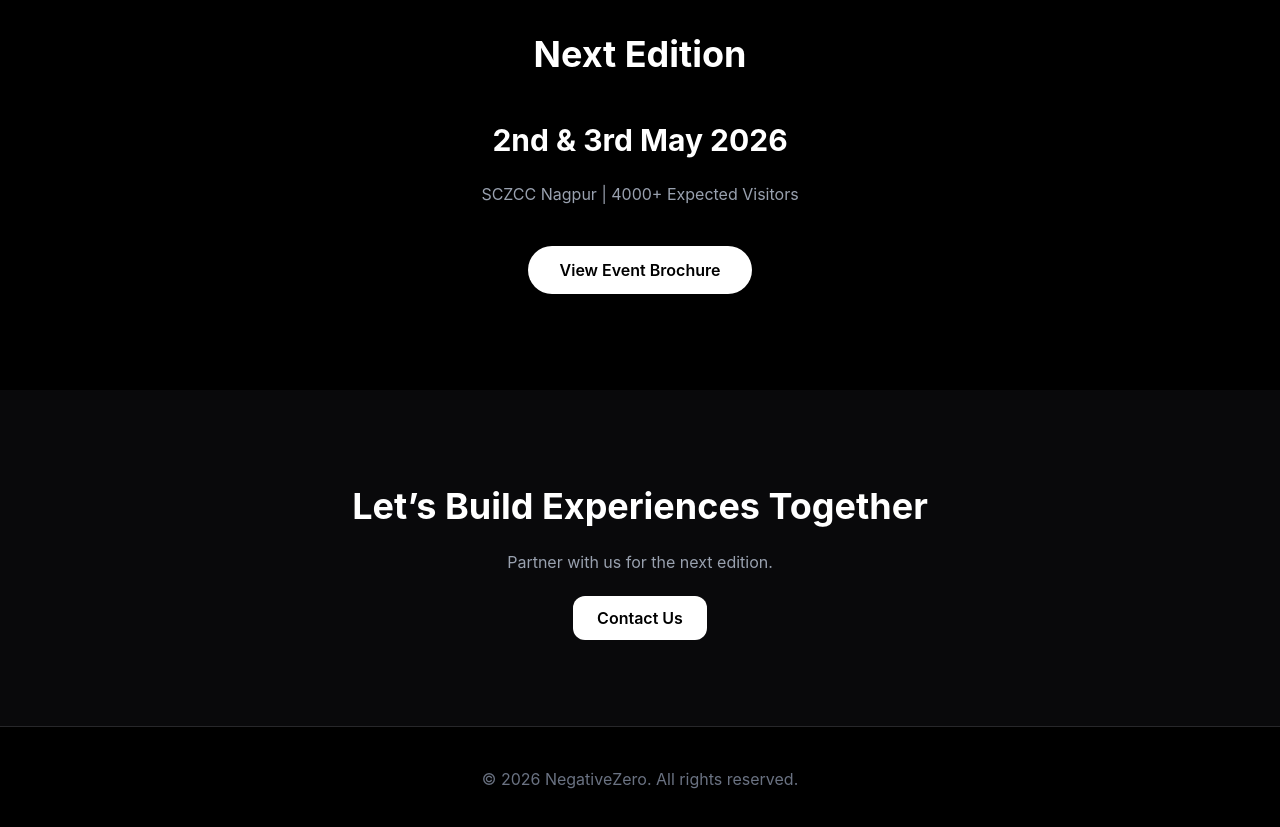
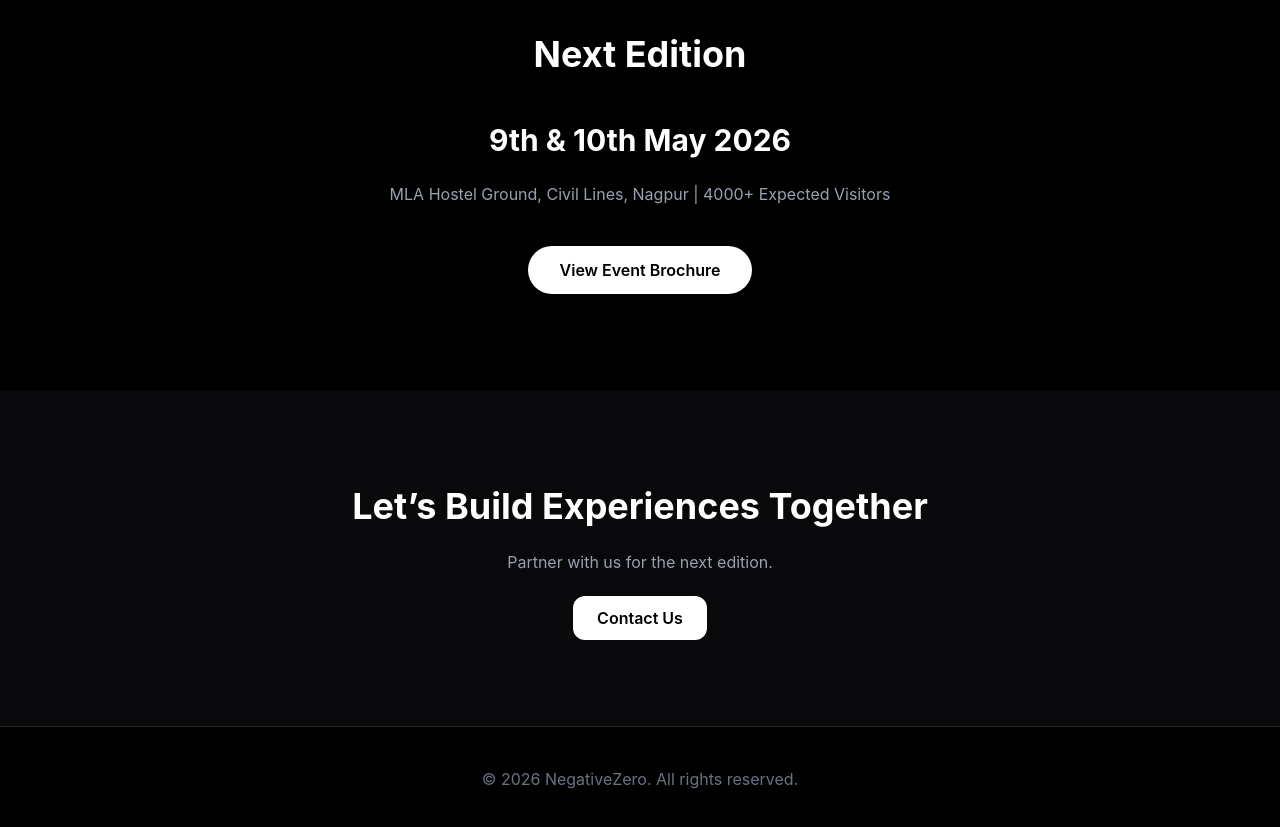
Before and after one commit to Namah0408/Negativezero, a React (Vite) app in the folder client/: page / in a window 1280 px wide. Shown: the part 3700-4527 px from the top of the page. Built offline with nearby package versions, Linux system fonts and the light colour scheme.

Commit message:
commit 7

```diff
--- a/client/src/components/sections/UpcomingEvent.jsx
+++ b/client/src/components/sections/UpcomingEvent.jsx
@@ -8,14 +8,14 @@ export default function UpcomingEvent() {
         <SectionHeading title="Next Edition" />
 
         <div className="text-center space-y-6">
-          <p className="text-3xl font-bold">2nd & 3rd May 2026</p>
+          <p className="text-3xl font-bold">9th & 10th May 2026</p>
           <p className="text-gray-400">
-            SCZCC Nagpur | 4000+ Expected Visitors
+            MLA Hostel Ground, Civil Lines, Nagpur | 4000+ Expected Visitors
           </p>
 
           {/* Brochure Button */}
           <a
-            href="/brochure/NZ2026brochure.pdf.pdf"
+            href="/brochure/NZ2026brochure.pdf"
             target="_blank"
             rel="noopener noreferrer"
             className="inline-block mt-4 px-8 py-3 bg-white text-black font-semibold rounded-full hover:scale-105 transition"
```
Also changed, not shown: 1 other file (tests, documents, lock files or other folders).
